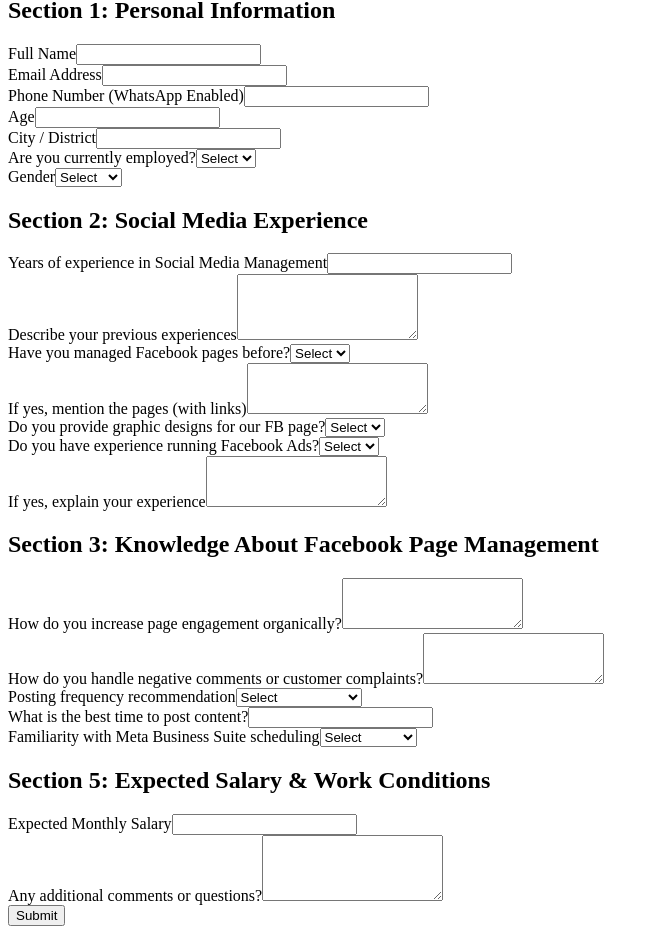
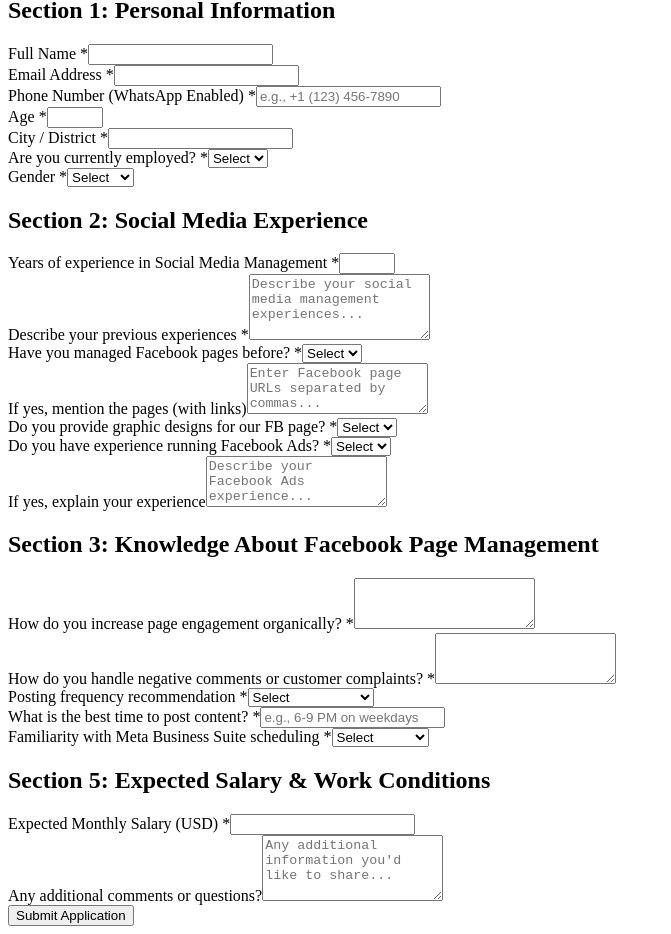
Before and after one commit to manuka8/react-fb-admin-form, a React (Vite) app: page / in a window 1280 px wide. Shown: the part 171-1105 px from the top of the page, without its empty margins (0-671 px from the left). Built offline with nearby package versions, Linux system fonts and the light colour scheme; the HTML template or start-up script is replaced by a standard one.

Commit message:
Update HireForm.jsx

```diff
--- a/src/components/HireForm.jsx
+++ b/src/components/HireForm.jsx
@@ -2,22 +2,75 @@ import React, { useState } from 'react'
 
 export default function HireForm(){
   const [form, setForm] = useState({
-    fullName: '', email: '', phone: '', experienceYears: '', previousWorks: ''
+    // Section 1: Personal Information
+    fullName: '',
+    email: '',
+    phone: '',
+    age: '',
+    city: '',
+    employed: '',
+    gender: '',
+
+    // Section 2: Social Media Experience
+    smm_experience: '',
+    previous_experience: '',
+    managed_pages: '',
+    page_links: '',
+    graphic_designs: '',
+    fb_ads: '',
+    ads_experience: '',
+
+    // Section 3: Knowledge About Facebook Page Management
+    organic_engagement: '',
+    negative_comments: '',
+    posting_frequency: '',
+    best_post_time: '',
+    meta_skill: '',
+
+    // Section 5: Expected Salary & Work Conditions
+    expected_salary: '',
+    comments: ''
   })
+
   const [loading, setLoading] = useState(false)
   const [ack, setAck] = useState(null)
   const [errors, setErrors] = useState({})
 
   function handleChange(e){
-    setForm({...form, [e.target.name]: e.target.value})
+    const { name, value } = e.target
+    setForm(prev => ({...prev, [name]: value}))
+    // Clear error for this field if user starts typing
+    if(errors[name]) {
+      setErrors(prev => ({...prev, [name]: ''}))
+    }
   }
 
   function validate(){
     const e = {}
-    if(!form.fullName) e.fullName = 'Required'
-    if(!form.email) e.email = 'Required'
-    if(!form.phone) e.phone = 'Required'
-    if(!form.previousWorks) e.previousWorks = 'Required'
+    // Required fields validation
+    const requiredFields = [
+      'fullName', 'email', 'phone', 'age', 'city', 'employed', 'gender',
+      'smm_experience', 'previous_experience', 'managed_pages', 'graphic_designs', 'fb_ads',
+      'organic_engagement', 'negative_comments', 'posting_frequency', 'best_post_time', 'meta_skill',
+      'expected_salary'
+    ]
+
+    requiredFields.forEach(field => {
+      if(!form[field] || form[field].toString().trim() === '') {
+        e[field] = 'This field is required'
+      }
+    })
+
+    // Email validation
+    if(form.email && !/^[^\s@]+@[^\s@]+\.[^\s@]+$/.test(form.email)) {
+      e.email = 'Please enter a valid email address'
+    }
+
+    // Phone validation (basic)
+    if(form.phone && !/^[0-9+\-\s()]{10,}$/.test(form.phone.replace(/\s/g, ''))) {
+      e.phone = 'Please enter a valid phone number'
+    }
+
     return e
   }
 
@@ -25,183 +78,376 @@ export default function HireForm(){
     e.preventDefault()
     const v = validate()
     setErrors(v)
-    if(Object.keys(v).length) return
+
+    if(Object.keys(v).length > 0) {
+      setAck({type: 'error', message: 'Please fix the errors in the form'})
+      return
+    }
 
     setLoading(true)
     try{
       const res = await fetch('/api/submit', {
-        method: 'POST', headers: {'Content-Type':'application/json'},
+        method: 'POST',
+        headers: {'Content-Type': 'application/json'},
         body: JSON.stringify(form)
       })
       const data = await res.json()
       if(res.ok) {
-        setAck('Thank you! Your application was received.')
-        setForm({ fullName: '', email: '', phone: '', experienceYears: '', previousWorks: '' })
+        setAck({type: 'success', message: 'Thank you! Your application was successfully submitted.'})
+        // Reset form
+        setForm({
+          fullName: '', email: '', phone: '', age: '', city: '', employed: '', gender: '',
+          smm_experience: '', previous_experience: '', managed_pages: '', page_links: '',
+          graphic_designs: '', fb_ads: '', ads_experience: '',
+          organic_engagement: '', negative_comments: '', posting_frequency: '',
+          best_post_time: '', meta_skill: '',
+          expected_salary: '', comments: ''
+        })
       } else {
-        setAck('Error: ' + (data.message || 'Unable to submit'))
+        setAck({type: 'error', message: `Error: ${data.message || 'Unable to submit application'}`})
       }
     }catch(err){
-      setAck('Network error')
-    }finally{ setLoading(false) }
+      setAck({type: 'error', message: 'Network error. Please check your connection and try again.'})
+      console.error('Submission error:', err)
+    }finally{
+      setLoading(false)
+    }
   }
 
   return (
     <section className="card">
       <h2>Application Form</h2>
-      {ack && <div className="ack">{ack}</div>}
+      {ack && (
+        <div className={`ack ${ack.type === 'success' ? 'success' : 'error'}`}>
+          {ack.message}
+        </div>
+      )}
+
       <form onSubmit={handleSubmit} className="space-y-4 p-4 bg-white shadow rounded-xl">
-
         {/* Section 1: Personal Information */}
         <h2 className="text-xl font-bold mt-4">Section 1: Personal Information</h2>
 
         <div>
-    <label className="block font-semibold">Full Name</label>
-    <input type="text" name="fullName" className="w-full border p-2 rounded" required />
+          <label className="block font-semibold">Full Name *</label>
+          <input
+            type="text"
+            name="fullName"
+            value={form.fullName}
+            onChange={handleChange}
+            className={`w-full border p-2 rounded ${errors.fullName ? 'border-red-500' : ''}`}
+            required
+          />
+          {errors.fullName && <span className="text-red-500 text-sm">{errors.fullName}</span>}
         </div>
 
         <div>
-    <label className="block font-semibold">Email Address</label>
-    <input type="email" name="email" className="w-full border p-2 rounded" required />
+          <label className="block font-semibold">Email Address *</label>
+          <input
+            type="email"
+            name="email"
+            value={form.email}
+            onChange={handleChange}
+            className={`w-full border p-2 rounded ${errors.email ? 'border-red-500' : ''}`}
+            required
+          />
+          {errors.email && <span className="text-red-500 text-sm">{errors.email}</span>}
         </div>
 
         <div>
-    <label className="block font-semibold">Phone Number (WhatsApp Enabled)</label>
-    <input type="text" name="phone" className="w-full border p-2 rounded" required />
+          <label className="block font-semibold">Phone Number (WhatsApp Enabled) *</label>
+          <input
+            type="tel"
+            name="phone"
+            value={form.phone}
+            onChange={handleChange}
+            className={`w-full border p-2 rounded ${errors.phone ? 'border-red-500' : ''}`}
+            placeholder="e.g., +1 (123) 456-7890"
+            required
+          />
+          {errors.phone && <span className="text-red-500 text-sm">{errors.phone}</span>}
         </div>
 
         <div>
-    <label className="block font-semibold">Age</label>
-    <input type="number" name="age" className="w-full border p-2 rounded" required />
+          <label className="block font-semibold">Age *</label>
+          <input
+            type="number"
+            name="age"
+            value={form.age}
+            onChange={handleChange}
+            min="18"
+            max="70"
+            className={`w-full border p-2 rounded ${errors.age ? 'border-red-500' : ''}`}
+            required
+          />
+          {errors.age && <span className="text-red-500 text-sm">{errors.age}</span>}
         </div>
 
         <div>
-    <label className="block font-semibold">City / District</label>
-    <input type="text" name="city" className="w-full border p-2 rounded" required />
+          <label className="block font-semibold">City / District *</label>
+          <input
+            type="text"
+            name="city"
+            value={form.city}
+            onChange={handleChange}
+            className={`w-full border p-2 rounded ${errors.city ? 'border-red-500' : ''}`}
+            required
+          />
+          {errors.city && <span className="text-red-500 text-sm">{errors.city}</span>}
         </div>
 
         <div>
-    <label className="block font-semibold">Are you currently employed?</label>
-    <select name="employed" className="w-full border p-2 rounded" required>
+          <label className="block font-semibold">Are you currently employed? *</label>
+          <select
+            name="employed"
+            value={form.employed}
+            onChange={handleChange}
+            className={`w-full border p-2 rounded ${errors.employed ? 'border-red-500' : ''}`}
+            required
+          >
             <option value="">Select</option>
             <option value="Yes">Yes</option>
             <option value="No">No</option>
           </select>
+          {errors.employed && <span className="text-red-500 text-sm">{errors.employed}</span>}
         </div>
 
         <div>
-    <label className="block font-semibold">Gender</label>
-    <select name="gender" className="w-full border p-2 rounded" required>
+          <label className="block font-semibold">Gender *</label>
+          <select
+            name="gender"
+            value={form.gender}
+            onChange={handleChange}
+            className={`w-full border p-2 rounded ${errors.gender ? 'border-red-500' : ''}`}
+            required
+          >
             <option value="">Select</option>
             <option value="Male">Male</option>
             <option value="Female">Female</option>
             <option value="Other">Other</option>
           </select>
+          {errors.gender && <span className="text-red-500 text-sm">{errors.gender}</span>}
         </div>
 
         {/* Section 2: Social Media Experience */}
         <h2 className="text-xl font-bold mt-6">Section 2: Social Media Experience</h2>
 
         <div>
-    <label className="block font-semibold">Years of experience in Social Media Management</label>
-    <input type="number" name="smm_experience" className="w-full border p-2 rounded" required />
+          <label className="block font-semibold">Years of experience in Social Media Management *</label>
+          <input
+            type="number"
+            name="smm_experience"
+            value={form.smm_experience}
+            onChange={handleChange}
+            min="0"
+            max="50"
+            className={`w-full border p-2 rounded ${errors.smm_experience ? 'border-red-500' : ''}`}
+            required
+          />
+          {errors.smm_experience && <span className="text-red-500 text-sm">{errors.smm_experience}</span>}
         </div>
 
         <div>
-    <label className="block font-semibold">Describe your previous experiences</label>
-    <textarea name="previous_experience" className="w-full border p-2 rounded" rows="4" required></textarea>
+          <label className="block font-semibold">Describe your previous experiences *</label>
+          <textarea
+            name="previous_experience"
+            value={form.previous_experience}
+            onChange={handleChange}
+            className={`w-full border p-2 rounded ${errors.previous_experience ? 'border-red-500' : ''}`}
+            rows="4"
+            placeholder="Describe your social media management experiences..."
+            required
+          ></textarea>
+          {errors.previous_experience && <span className="text-red-500 text-sm">{errors.previous_experience}</span>}
         </div>
 
         <div>
-    <label className="block font-semibold">Have you managed Facebook pages before?</label>
-    <select name="managed_pages" className="w-full border p-2 rounded" required>
+          <label className="block font-semibold">Have you managed Facebook pages before? *</label>
+          <select
+            name="managed_pages"
+            value={form.managed_pages}
+            onChange={handleChange}
+            className={`w-full border p-2 rounded ${errors.managed_pages ? 'border-red-500' : ''}`}
+            required
+          >
             <option value="">Select</option>
             <option value="Yes">Yes</option>
             <option value="No">No</option>
           </select>
+          {errors.managed_pages && <span className="text-red-500 text-sm">{errors.managed_pages}</span>}
         </div>
 
         <div>
           <label className="block font-semibold">If yes, mention the pages (with links)</label>
-    <textarea name="page_links" className="w-full border p-2 rounded" rows="3"></textarea>
+          <textarea
+            name="page_links"
+            value={form.page_links}
+            onChange={handleChange}
+            className="w-full border p-2 rounded"
+            rows="3"
+            placeholder="Enter Facebook page URLs separated by commas..."
+          ></textarea>
         </div>
 
         <div>
-    <label className="block font-semibold">Do you provide graphic designs for our FB page?</label>
-    <select name="graphic_designs" className="w-full border p-2 rounded" required>
+          <label className="block font-semibold">Do you provide graphic designs for our FB page? *</label>
+          <select
+            name="graphic_designs"
+            value={form.graphic_designs}
+            onChange={handleChange}
+            className={`w-full border p-2 rounded ${errors.graphic_designs ? 'border-red-500' : ''}`}
+            required
+          >
             <option value="">Select</option>
             <option value="Yes">Yes</option>
             <option value="No">No</option>
           </select>
+          {errors.graphic_designs && <span className="text-red-500 text-sm">{errors.graphic_designs}</span>}
         </div>
 
         <div>
-    <label className="block font-semibold">Do you have experience running Facebook Ads?</label>
-    <select name="fb_ads" className="w-full border p-2 rounded" required>
+          <label className="block font-semibold">Do you have experience running Facebook Ads? *</label>
+          <select
+            name="fb_ads"
+            value={form.fb_ads}
+            onChange={handleChange}
+            className={`w-full border p-2 rounded ${errors.fb_ads ? 'border-red-500' : ''}`}
+            required
+          >
             <option value="">Select</option>
             <option value="Yes">Yes</option>
             <option value="No">No</option>
           </select>
+          {errors.fb_ads && <span className="text-red-500 text-sm">{errors.fb_ads}</span>}
         </div>
 
         <div>
           <label className="block font-semibold">If yes, explain your experience</label>
-    <textarea name="ads_experience" className="w-full border p-2 rounded" rows="3"></textarea>
+          <textarea
+            name="ads_experience"
+            value={form.ads_experience}
+            onChange={handleChange}
+            className="w-full border p-2 rounded"
+            rows="3"
+            placeholder="Describe your Facebook Ads experience..."
+          ></textarea>
         </div>
-
 
         {/* Section 3: Knowledge About Facebook Page Management */}
         <h2 className="text-xl font-bold mt-6">Section 3: Knowledge About Facebook Page Management</h2>
 
         <div>
-    <label className="block font-semibold">How do you increase page engagement organically?</label>
-    <textarea name="organic_engagement" className="w-full border p-2 rounded" rows="3" required></textarea>
+          <label className="block font-semibold">How do you increase page engagement organically? *</label>
+          <textarea
+            name="organic_engagement"
+            value={form.organic_engagement}
+            onChange={handleChange}
+            className={`w-full border p-2 rounded ${errors.organic_engagement ? 'border-red-500' : ''}`}
+            rows="3"
+            required
+          ></textarea>
+          {errors.organic_engagement && <span className="text-red-500 text-sm">{errors.organic_engagement}</span>}
         </div>
 
         <div>
-    <label className="block font-semibold">How do you handle negative comments or customer complaints?</label>
-    <textarea name="negative_comments" className="w-full border p-2 rounded" rows="3" required></textarea>
+          <label className="block font-semibold">How do you handle negative comments or customer complaints? *</label>
+          <textarea
+            name="negative_comments"
+            value={form.negative_comments}
+            onChange={handleChange}
+            className={`w-full border p-2 rounded ${errors.negative_comments ? 'border-red-500' : ''}`}
+            rows="3"
+            required
+          ></textarea>
+          {errors.negative_comments && <span className="text-red-500 text-sm">{errors.negative_comments}</span>}
         </div>
 
         <div>
-    <label className="block font-semibold">Posting frequency recommendation</label>
-    <select name="posting_frequency" className="w-full border p-2 rounded" required>
+          <label className="block font-semibold">Posting frequency recommendation *</label>
+          <select
+            name="posting_frequency"
+            value={form.posting_frequency}
+            onChange={handleChange}
+            className={`w-full border p-2 rounded ${errors.posting_frequency ? 'border-red-500' : ''}`}
+            required
+          >
             <option value="">Select</option>
             <option value="Daily">Daily</option>
             <option value="3-4 times a week">3–4 times a week</option>
             <option value="Once a week">Once a week</option>
           </select>
+          {errors.posting_frequency && <span className="text-red-500 text-sm">{errors.posting_frequency}</span>}
         </div>
 
         <div>
-    <label className="block font-semibold">What is the best time to post content?</label>
-    <input type="text" name="best_post_time" className="w-full border p-2 rounded" required />
+          <label className="block font-semibold">What is the best time to post content? *</label>
+          <input
+            type="text"
+            name="best_post_time"
+            value={form.best_post_time}
+            onChange={handleChange}
+            className={`w-full border p-2 rounded ${errors.best_post_time ? 'border-red-500' : ''}`}
+            placeholder="e.g., 6-9 PM on weekdays"
+            required
+          />
+          {errors.best_post_time && <span className="text-red-500 text-sm">{errors.best_post_time}</span>}
         </div>
 
         <div>
-    <label className="block font-semibold">Familiarity with Meta Business Suite scheduling</label>
-    <select name="meta_skill" className="w-full border p-2 rounded" required>
+          <label className="block font-semibold">Familiarity with Meta Business Suite scheduling *</label>
+          <select
+            name="meta_skill"
+            value={form.meta_skill}
+            onChange={handleChange}
+            className={`w-full border p-2 rounded ${errors.meta_skill ? 'border-red-500' : ''}`}
+            required
+          >
             <option value="">Select</option>
             <option value="Beginner">Beginner</option>
             <option value="Intermediate">Intermediate</option>
             <option value="Expert">Expert</option>
           </select>
+          {errors.meta_skill && <span className="text-red-500 text-sm">{errors.meta_skill}</span>}
         </div>
-
 
         {/* Section 5: Expected Salary */}
         <h2 className="text-xl font-bold mt-6">Section 5: Expected Salary & Work Conditions</h2>
 
         <div>
-    <label className="block font-semibold">Expected Monthly Salary</label>
-    <input type="number" name="expected_salary" className="w-full border p-2 rounded" required />
+          <label className="block font-semibold">Expected Monthly Salary (USD) *</label>
+          <input
+            type="number"
+            name="expected_salary"
+            value={form.expected_salary}
+            onChange={handleChange}
+            min="0"
+            step="50"
+            className={`w-full border p-2 rounded ${errors.expected_salary ? 'border-red-500' : ''}`}
+            required
+          />
+          {errors.expected_salary && <span className="text-red-500 text-sm">{errors.expected_salary}</span>}
         </div>
 
         <div>
           <label className="block font-semibold">Any additional comments or questions?</label>
-    <textarea name="comments" className="w-full border p-2 rounded" rows="4"></textarea>
+          <textarea
+            name="comments"
+            value={form.comments}
+            onChange={handleChange}
+            className="w-full border p-2 rounded"
+            rows="4"
+            placeholder="Any additional information you'd like to share..."
+          ></textarea>
         </div>
 
-  <button type="submit" className="bg-blue-600 text-white px-4 py-2 rounded mt-4">Submit</button>
+        <div className="pt-4">
+          <button
+            type="submit"
+            disabled={loading}
+            className={`px-6 py-3 rounded font-semibold ${loading ? 'bg-gray-400' : 'bg-blue-600 hover:bg-blue-700'} text-white`}
+          >
+            {loading ? 'Submitting...' : 'Submit Application'}
+          </button>
+        </div>
       </form>
     </section>
   )
```
Lines whose indentation alone changed are shown as unchanged.
